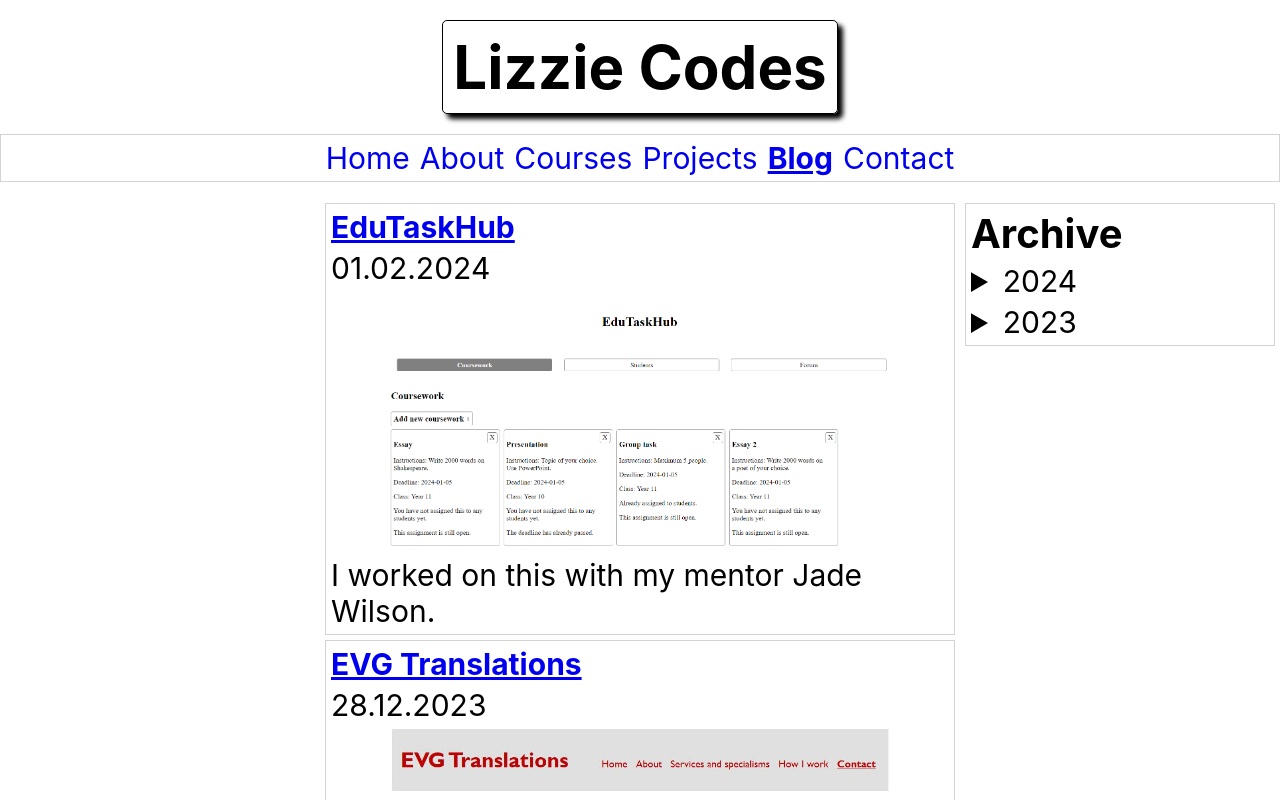
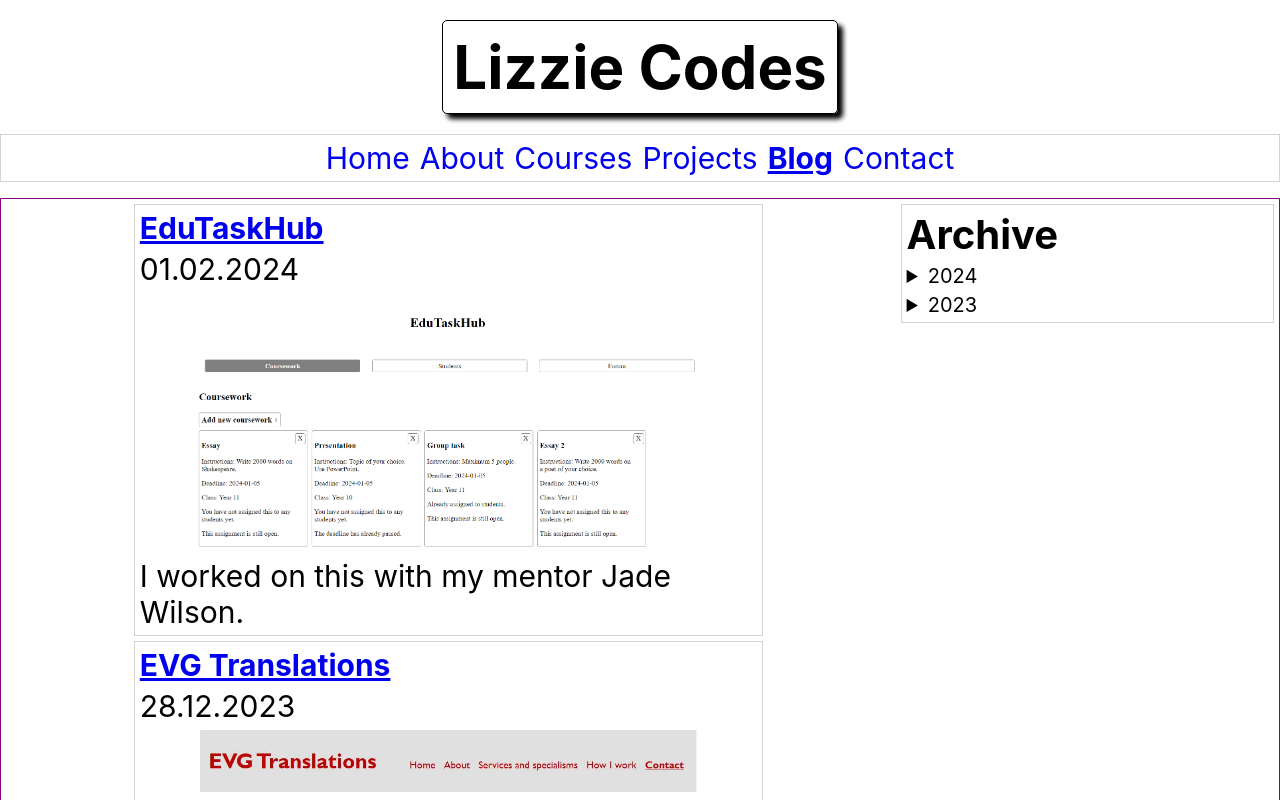
Before and after one commit to evg4/evgportfolio, a React (Create React App) app: page /blog in a window 1280 px wide. Shown: the top 800 px of the page. Built offline with nearby package versions, Linux system fonts and the light colour scheme.

Commit message:
improved styling on blog page

```diff
--- a/src/components/Archive/Archive.js
+++ b/src/components/Archive/Archive.js
@@ -35,20 +35,21 @@ function Archive() {
                   <div key={year.year + month.month}>
                     <details className={styles.month}>
                       <summary>{monthsObj[month.month]}</summary>
-
+                      <ul>
                         {month.days.map((day) => {
                           let date = `${day}.${month.month}.${year.year}`;
                           return (
-                          <p
+                            <li
                               className={styles.day}
                               key={year.year + month.month + day}
                             >
                               <Link
                                 to={blogTitles[date]}
-                            >{`${date}: ${blogTitles[date]}`}</Link>
-                          </p>
+                              >{`${blogTitles[date]}`}</Link>
+                            </li>
                           );
                         })}
+                      </ul>
                     </details>
                   </div>
                 );
--- a/src/components/Archive/Archive.module.css
+++ b/src/components/Archive/Archive.module.css
@@ -6,7 +6,7 @@
 .archive summary,
 .archive details,
 .archive p {
-  font-size: 30px;
+  font-size: 20px;
 }
 
 .year {
@@ -21,8 +21,6 @@
   font-size: 20px;
 }
 
-.day {
-  margin: 5px;
-  margin-left: 35px;
+.day a {
   font-size: 20px;
 }
--- a/src/components/Blog/Blog.module.css
+++ b/src/components/Blog/Blog.module.css
@@ -1,6 +1,8 @@
 .blogPage {
   display: flex;
   justify-content: right;
+  height: 100%;
+  border: 1px solid purple;
 }
 
 .preview {
@@ -9,13 +11,10 @@
 }
 
 .archive {
-  width: 25%;
-  position: absolute;
+  width: 30%;
+  position: sticky;
+  top: 10px;
+  height: min-content;
+  max-height: 100vh;
+  overflow-y: auto;
 }
-
-/*
-trying to get archive to be sticky
-google says its containign elemenet needs to have a defined height
-so that should be .blogPage
-but that didn't work
-*/
--- a/src/components/Nav/Nav.module.css
+++ b/src/components/Nav/Nav.module.css
@@ -20,7 +20,7 @@
   color: black;
 }
 
-li:hover {
+nav li:hover {
   background-color: lightgray;
 }
 
```
Lines whose indentation alone changed are shown as unchanged.
